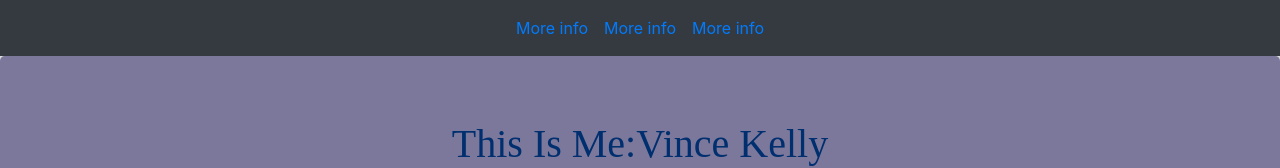
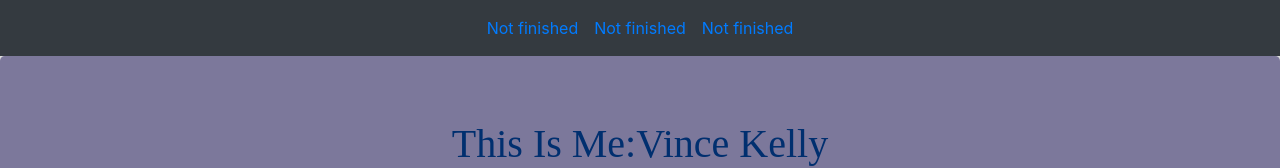
Before and after one commit to vkelly2/ecs1819-1, a plain HTML site: page this is me/index.html in a window 1280 px wide. Shown: the top 168 px of the page. Drawn offline with nearby package versions, Linux system fonts and the light colour scheme.

Commit message:
Seventh Commit

```diff
--- a/this is me/index.html
+++ b/this is me/index.html
@@ -26,13 +26,13 @@
   <!-- Links -->
   <ul class="navbar-nav">
     <li class="nav-item">
-      <a class="nav-link" href="#">More info</a>
+      <a class="nav-link" href="#">Not finished</a>
     </li>
     <li class="nav-item">
-      <a class="nav-link" href="#">More info</a>
+      <a class="nav-link" href="#">Not finished</a>
     </li>
     <li class="nav-item">
-      <a class="nav-link" href="#">More info</a>
+      <a class="nav-link" href="#">Not finished</a>
     </li>
   </ul>
 
```
